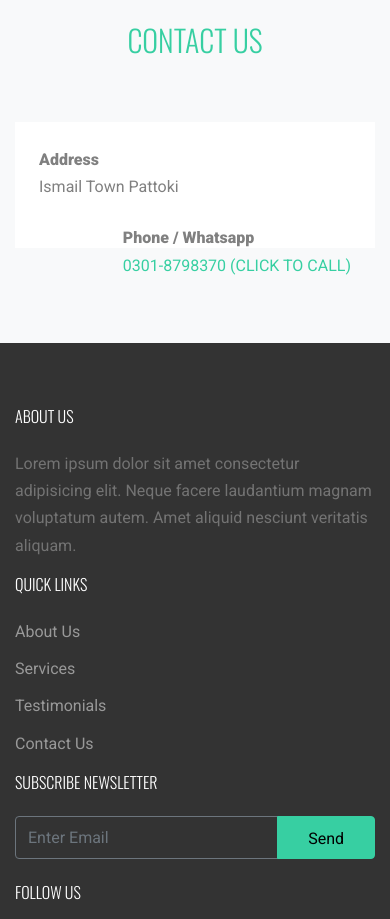
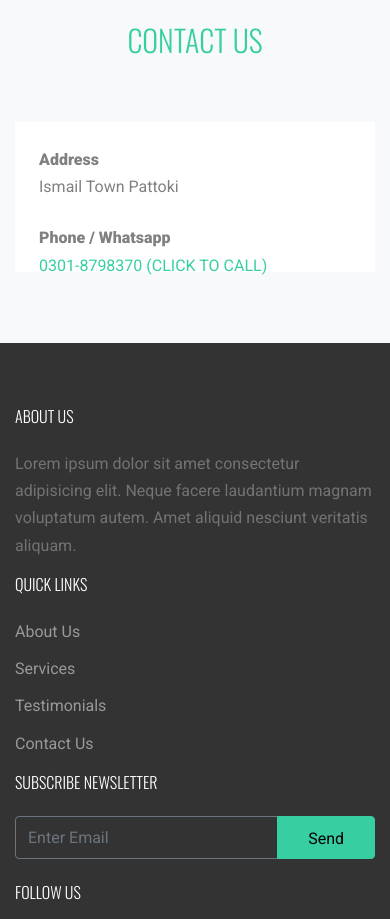
Before and after one commit to Ehtisham-Ayaan/tahir-warehouse, a plain HTML site: page index.html in a window 390 px wide. Shown: the part 5300-6219 px from the top of the page. Drawn offline with nearby package versions, Linux system fonts and the light colour scheme; files whose address does not match are found by name.

Commit message:
updated responsiveness

```diff
--- a/index.html
+++ b/index.html
@@ -522,12 +522,12 @@
           </div> -->
           <div class="col-md-12">
 
-            <div class="p-4 mb-3 bg-white">
+            <div class="p-4 pb-5 pb-md-4 mb-3 bg-white">
               <div class="d-inline-block">
                 <p class="mb-0 font-weight-bold">Address</p>
                 <p class="mb-4">Ismail Town Pattoki</p>
               </div>
-              <div class="d-inline-block float-right">
+              <div class="d-inline-block float-left float-md-right">
                 <p class="mb-0 font-weight-bold">Phone / Whatsapp</p>
                 <p class="mb-4"><a href="tel:0301-8798370">0301-8798370 (CLICK TO CALL)</a></p>
               </div>
```
Also changed, not shown: 1 other file.
